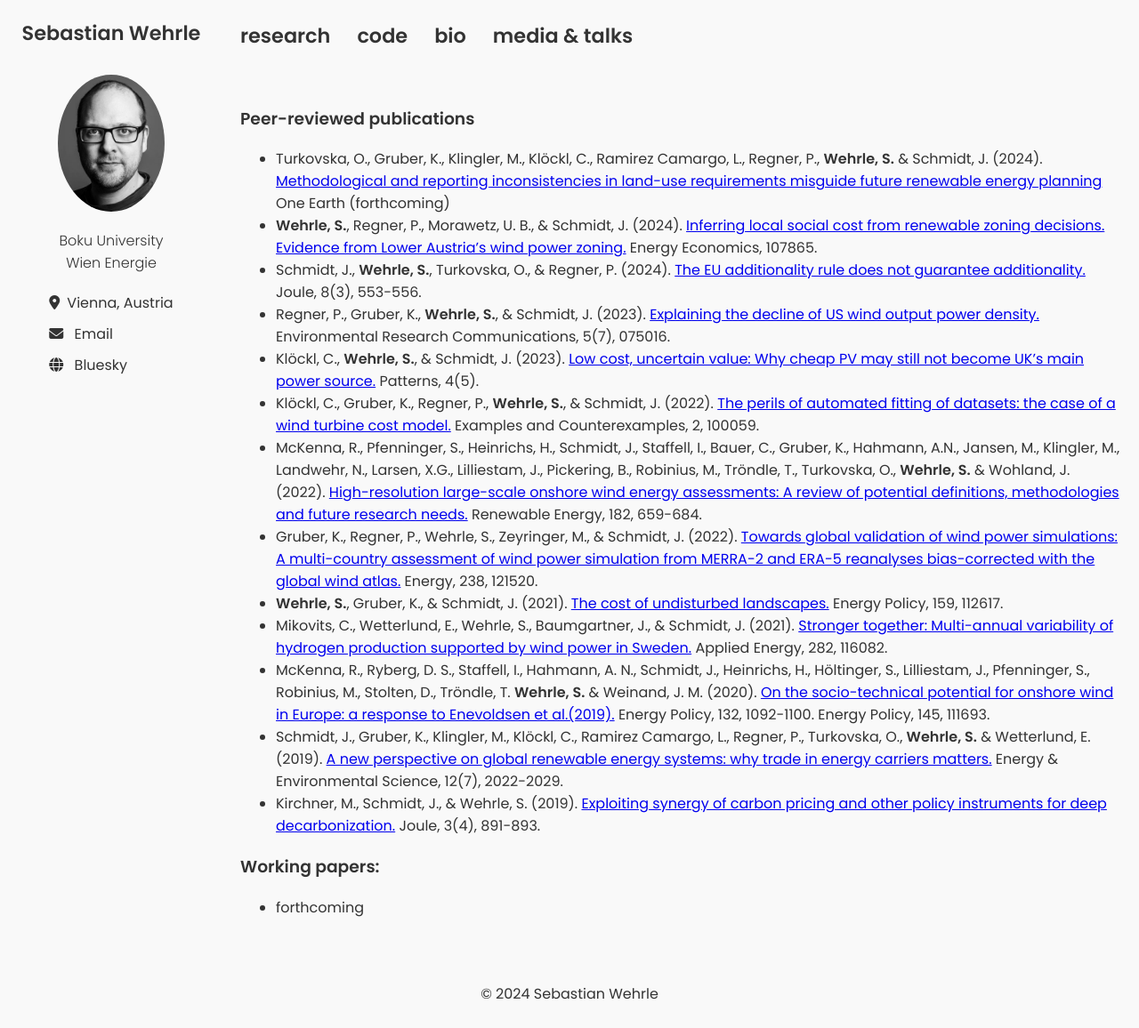
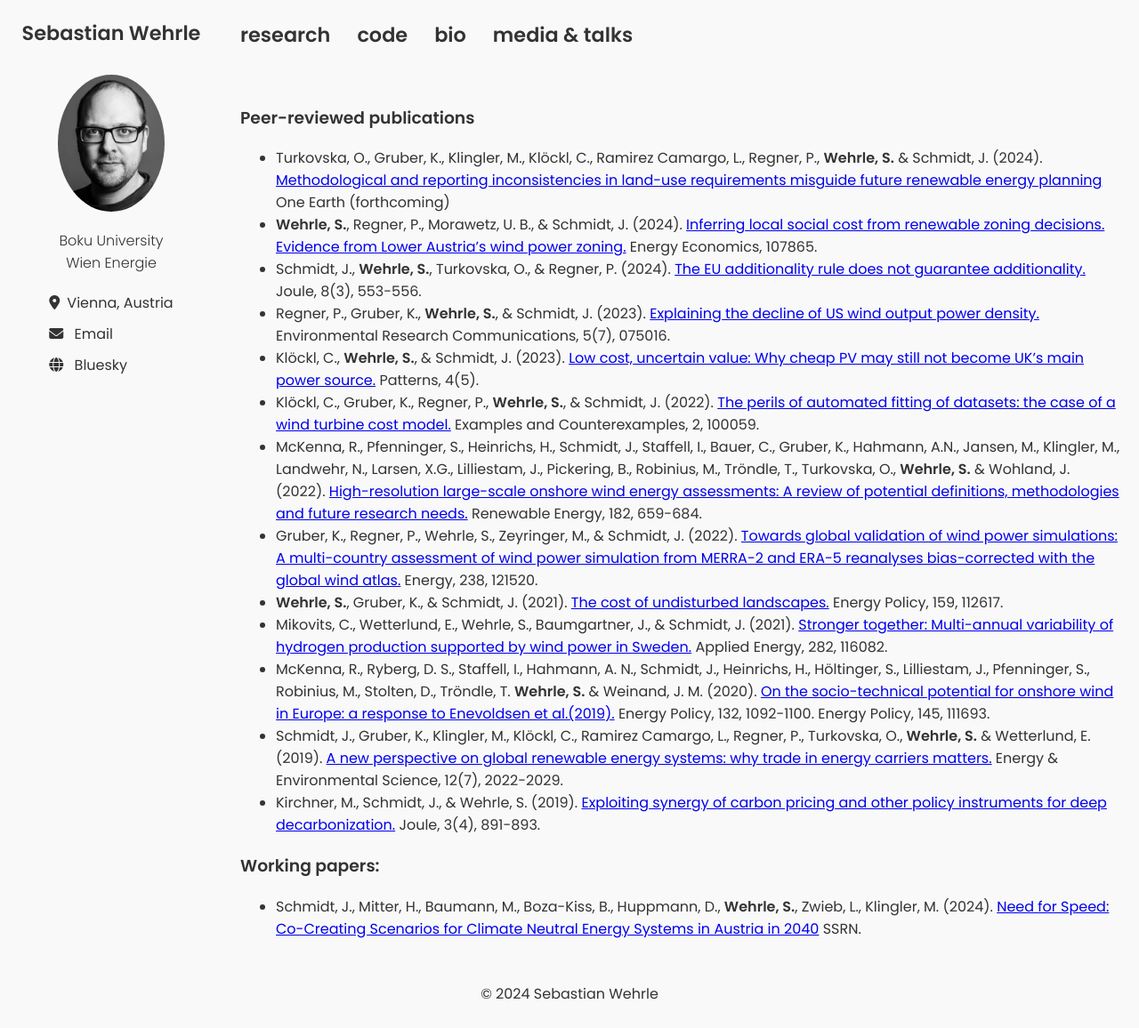
Before and after one commit to sebwehrle/sebwehrle.github.io, a Jekyll site: the page built from research.md, in a window 1280 px wide. Shown: the whole page at 89% size. Built offline with Jekyll 4.4.1, drawn with Linux system fonts in a browser that asks for light colours; nearby versions of some CDN libraries.

Commit message:
content update

```diff
--- a/research.md
+++ b/research.md
@@ -50,4 +50,6 @@ permalink: /research/
 
 
 ### Working papers:
-* forthcoming
+* Schmidt, J., Mitter, H., Baumann, M., Boza-Kiss, B., Huppmann, D., **Wehrle, S.**, Zwieb, L., Klingler, M. (2024).
+  [Need for Speed: Co-Creating Scenarios for Climate Neutral Energy Systems in Austria in 2040](https://papers.ssrn.com/sol3/papers.cfm?abstract_id=4876120)
+  SSRN.
```
Also changed, not shown: media.md (+2 -2 lines).
